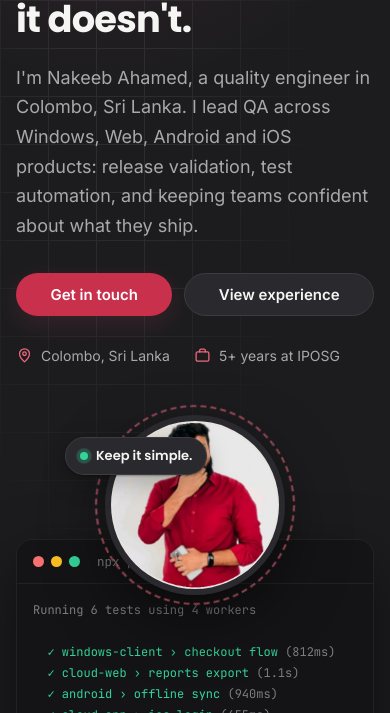
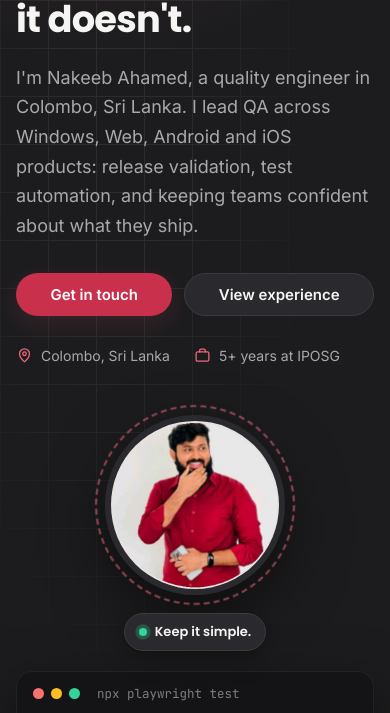
Before and after one commit to Nakeeb12/NakeebPortfolio, a plain HTML site: page index.html in a window 390 px wide. Shown: the part 357-1070 px from the top of the page. Drawn offline with Linux system fonts and the light colour scheme.

Commit message:
Stop headshot tag overlapping the photo
Place the "Keep it simple." tag beside the photo on wider screens and
below it on phones, keeping the dashed ring around the photo only.

Co-Authored-By: Claude Opus 5.5 <noreply@anthropic.com>

```diff
--- a/styles.css
+++ b/styles.css
@@ -363,8 +363,9 @@ svg.fill { fill: currentColor; stroke: none; }
 }
 .headshot-tag {
   position: absolute;
-  left: -64px;
-  top: 34px;
+  right: calc(100% + 14px);
+  top: 50%;
+  transform: translateY(-50%);
   display: inline-flex;
   align-items: center;
   gap: 8px;
@@ -827,8 +828,19 @@ svg.fill { fill: currentColor; stroke: none; }
   .stat { padding: 20px; }
   .stat-num { font-size: 2rem; }
   .terminal-body { font-size: 12px; min-height: 260px; padding: 16px; }
-  .headshot { width: 180px; }
-  .headshot-tag { left: -40px; top: 22px; }
+  .headshot {
+    width: 180px;
+    margin-bottom: 20px;
+    display: flex;
+    flex-direction: column;
+    align-items: center;
+  }
+  .headshot::before { inset: -10px -10px auto; height: 200px; }
+  .headshot-tag {
+    position: static;
+    transform: none;
+    margin-top: 18px;
+  }
   .tl-item { padding-left: 34px; }
   .timeline::before { left: 7px; }
   .tl-marker { width: 16px; height: 16px; top: 26px; }
```
